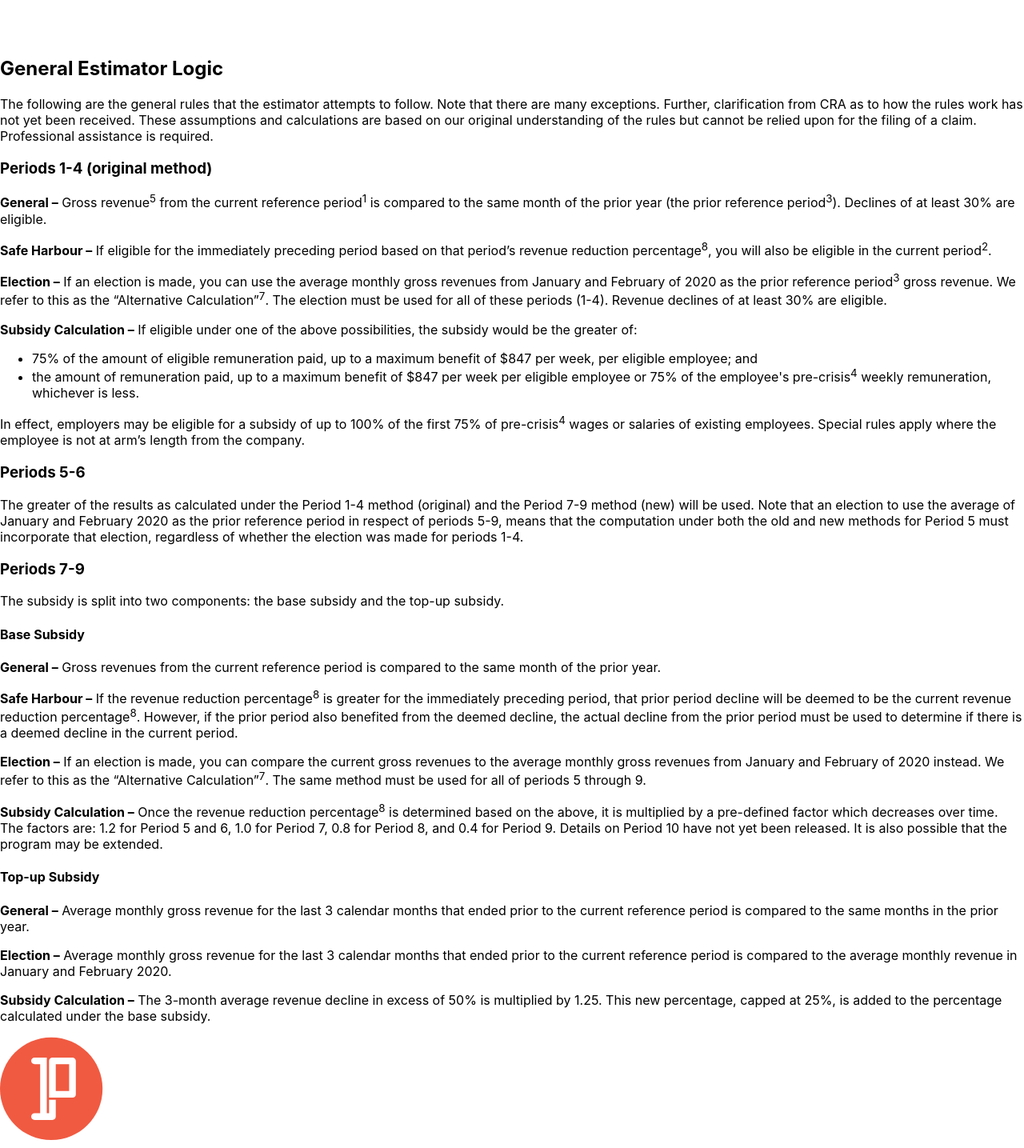
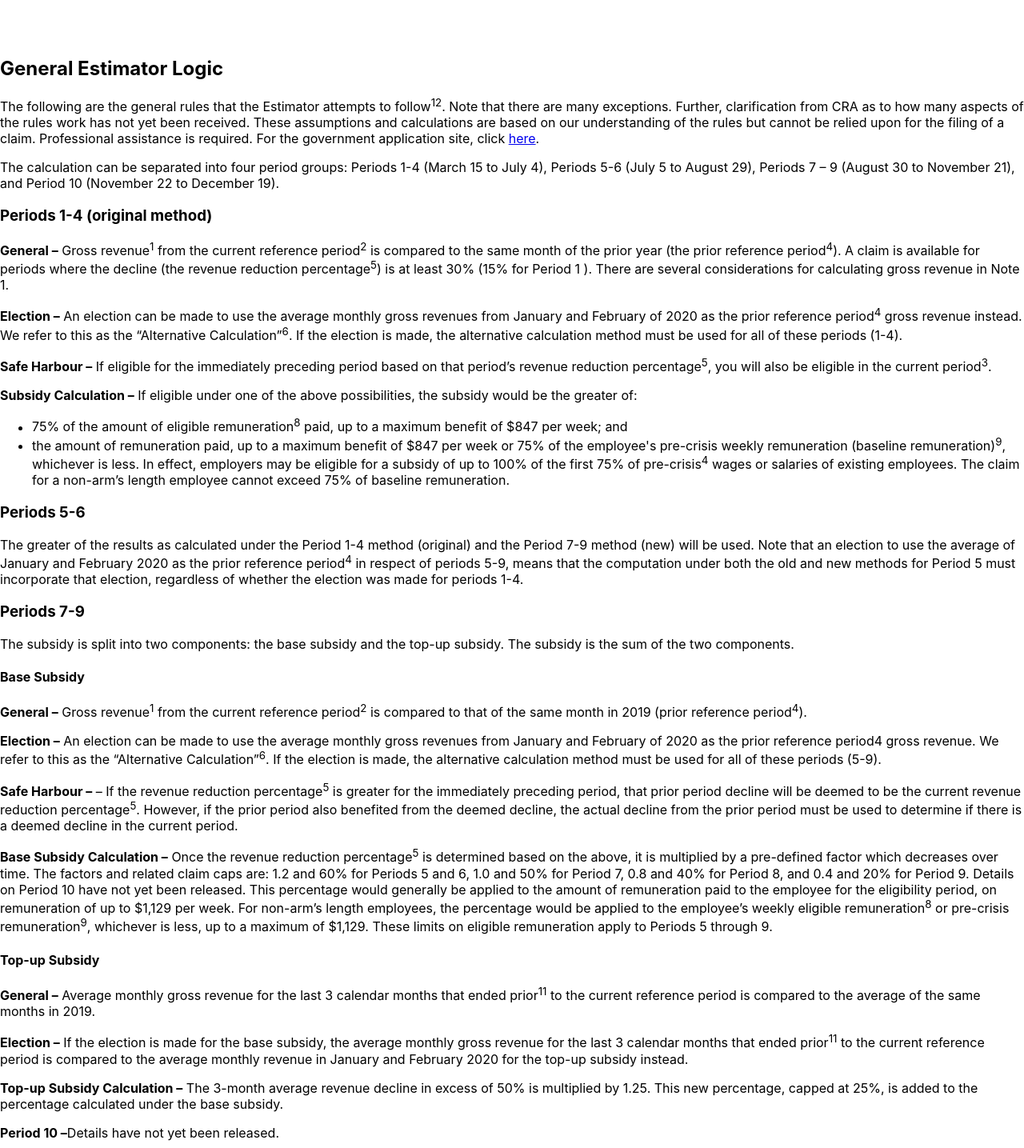
Before and after one commit to gopunchcard/cews-calculator, a React (Create React App) app: page / in a window 1280 px wide. Shown: the part 4620-6055 px from the top of the page at 80% size. Built offline with nearby package versions, Linux system fonts and the light colour scheme; grey boxes are pictures that could not be loaded; the HTML template or start-up script is replaced by a standard one; a web font is replaced by a local one.

Commit message:
Text changes as per Joe

```diff
--- a/src/Calculator.tsx
+++ b/src/Calculator.tsx
@@ -226,7 +226,7 @@ const Calculator: React.FC<IProps> = (props: IProps) => {
 								<span><br className="d-none d-lg-inline-block" />General</span>
 							</th>
 							<th className="px-3 text-monospace text-right">
-								<a href="#general-notes-7"><br className="d-none d-lg-inline-block" />Alt.<sup>7</sup></a>
+								<a href="#general-notes-7"><br className="d-none d-lg-inline-block" />Alt.<sup>6</sup></a>
 							</th>
 						</tr>
 					</thead>
--- a/src/content/GeneralNotes.tsx
+++ b/src/content/GeneralNotes.tsx
@@ -7,65 +7,69 @@ const GeneralNotes: React.FC<IProps> = (_props: IProps) => {
 		<React.Fragment>
 			<h2>General Estimator Logic</h2>
 			<p>
-				The following are the general rules that the estimator attempts to follow. Note that there are many exceptions.
-				Further, clarification from CRA as to how the rules work has not yet been received.
-				These assumptions and calculations are based on our original understanding of the rules but cannot be relied upon for the filing of a claim.
-				Professional assistance is required.
+				The following are the general rules that the Estimator attempts to follow<sup>12</sup>.  Note that there are many exceptions.  Further, clarification from CRA as to how many aspects of the rules work has not yet been received.  These assumptions and calculations are based on our understanding of the rules but cannot be relied upon for the filing of a claim.  Professional assistance is required. For the government application site, click <a href="https://www.canada.ca/en/revenue-agency/services/subsidy/emergency-wage-subsidy.html">here</a>.
+			</p>
+			<p>
+				The calculation can be separated into four period groups: Periods 1-4 (March 15 to July 4), Periods 5-6 (July 5 to August 29), Periods 7 – 9 (August 30 to November 21), and Period 10 (November 22 to December 19).
+
 			</p>
 			<h3>Periods 1-4 (original method)</h3>
 			<p>
-				<strong>General –</strong> Gross revenue<sup>5</sup> from the current reference period<sup>1</sup> is compared to the same month of the prior year (the prior reference period<sup>3</sup>). Declines of at least 30% are eligible.
+				<strong>General –</strong> Gross revenue<sup>1</sup> from the current reference period<sup>2</sup> is compared to the same month of the prior year (the prior reference period<sup>4</sup>). A claim is available for periods where the decline (the revenue reduction percentage<sup>5</sup>) is at least 30% (15% for Period 1 ). There are several considerations for calculating gross revenue in Note 1.
 			</p>
 			<p>
-				<strong>Safe Harbour –</strong> If eligible for the immediately preceding period based on that period’s revenue reduction percentage<sup>8</sup>, you will also be eligible in the current period<sup>2</sup>.
+				<strong>Election –</strong> An election can be made to use the average monthly gross revenues from January and February of 2020 as the prior reference period<sup>4</sup> gross revenue instead.  We refer to this as the “Alternative Calculation”<sup>6</sup>.  If the election is made, the alternative calculation method must be used for all of these periods (1-4).
 			</p>
 			<p>
-				<strong>Election –</strong> If an election is made, you can use the average monthly gross revenues from January and February of 2020 as the prior reference period<sup>3</sup> gross revenue. We refer to this as the “Alternative Calculation”<sup>7</sup>. The election must be used for all of these periods (1-4). Revenue declines of at least 30% are eligible.
+				<strong>Safe Harbour –</strong> If eligible for the immediately preceding period based on that period’s revenue reduction percentage<sup>5</sup>, you will also be eligible in the current period<sup>3</sup>.
 			</p>
+
 			<p>
 				<strong>Subsidy Calculation –</strong> If eligible under one of the above possibilities, the subsidy would be the greater of:
 			</p>
 			<ul>
 				<li>
-					75% of the amount of eligible remuneration paid, up to a maximum benefit of $847 per week, per eligible employee; and
+					75% of the amount of eligible remuneration<sup>8</sup> paid, up to a maximum benefit of $847 per week; and
 				</li>
 				<li>
-					the amount of remuneration paid, up to a maximum benefit of $847 per week per eligible employee or 75% of the employee's pre-crisis<sup>4</sup> weekly remuneration, whichever is less.
+					the amount of remuneration paid, up to a maximum benefit of $847 per week or 75% of the employee's pre-crisis weekly remuneration (baseline remuneration)<sup>9</sup>, whichever is less.  In effect, employers may be eligible for a subsidy of up to 100% of the first 75% of pre-crisis<sup>4</sup> wages or salaries of existing employees. The claim for a non-arm’s length employee cannot exceed 75% of baseline remuneration.
 				</li>
 			</ul>
-			<p>
-				In effect, employers may be eligible for a subsidy of up to 100% of the first 75% of pre-crisis<sup>4</sup> wages or salaries of existing employees. Special rules apply where the employee is not at arm’s length from the company.
-			</p>
+
 			<h3>Periods 5-6</h3>
 			<p>
-				The greater of the results as calculated under the Period 1-4 method (original) and the Period 7-9 method (new) will be used. Note that an election to use the average of January and February 2020 as the prior reference period in respect of periods 5-9, means that the computation under both the old and new methods for Period 5 must incorporate that election, regardless of whether the election was made for periods 1-4.
+				The greater of the results as calculated under the Period 1-4 method (original) and the Period 7-9 method (new) will be used.  Note that an election to use the average of January and February 2020 as the prior reference period<sup>4</sup> in respect of periods 5-9, means that the computation under both the old and new methods for Period 5 must incorporate that election, regardless of whether the election was made for periods 1-4.
 			</p>
 			<h3>Periods 7-9</h3>
 			<p>
-				The subsidy is split into two components: the base subsidy and the top-up subsidy.
+				The subsidy is split into two components: the base subsidy and the top-up subsidy.  The subsidy is the sum of the two components.
 			</p>
 			<h4>Base Subsidy</h4>
 			<p>
-				<strong>General –</strong> Gross revenues from the current reference period is compared to the same month of the prior year.
+				<strong>General –</strong> Gross revenue<sup>1</sup> from the current reference period<sup>2</sup> is compared to that of the   same month in 2019 (prior reference period<sup>4</sup>).
 			</p>
 			<p>
-				<strong>Safe Harbour –</strong> If the revenue reduction percentage<sup>8</sup> is greater for the immediately preceding period, that prior period decline will be deemed to be the current revenue reduction percentage<sup>8</sup>. However, if the prior period also benefited from the deemed decline, the actual decline from the prior period must be used to determine if there is a deemed decline in the current period.
+				<strong>Election –</strong> An election can be made to use the average monthly gross revenues from January and February of 2020 as the prior reference period4 gross revenue. We refer to this as the “Alternative Calculation”<sup>6</sup>.  If the election is made, the alternative calculation method must be used for all of these periods (5-9).
 			</p>
 			<p>
-				<strong>Election –</strong> If an election is made, you can compare the current gross revenues to the average monthly gross revenues from January and February of 2020 instead. We refer to this as the “Alternative Calculation”<sup>7</sup>. The same method must be used for all of periods 5 through 9.
+				<strong>Safe Harbour –</strong> – If the revenue reduction percentage<sup>5</sup> is greater for the immediately preceding period, that prior period decline will be deemed to be the current revenue reduction percentage<sup>5</sup>.  However, if the prior period also benefited from the deemed decline, the actual decline from the prior period must be used to determine if there is a deemed decline in the current period.
 			</p>
+
 			<p>
-				<strong>Subsidy Calculation –</strong> Once the revenue reduction percentage<sup>8</sup> is determined based on the above, it is multiplied by a pre-defined factor which decreases over time. The factors are: 1.2 for Period 5 and 6, 1.0 for Period 7, 0.8 for Period 8, and 0.4 for Period 9. Details on Period 10 have not yet been released. It is also possible that the program may be extended.
+				<strong>Base Subsidy Calculation –</strong> Once the revenue reduction percentage<sup>5</sup> is determined based on the above, it is multiplied by a pre-defined factor which decreases over time.  The factors and related claim caps are: 1.2 and 60% for Periods 5 and 6, 1.0 and 50% for Period 7, 0.8 and 40% for Period 8, and 0.4 and 20% for Period 9. Details on Period 10 have not yet been released.  This percentage would generally be applied to the amount of remuneration paid to the employee for the eligibility period, on remuneration of up to $1,129 per week.  For non-arm’s length employees, the percentage would be applied to the employee’s weekly eligible remuneration<sup>8</sup> or pre-crisis remuneration<sup>9</sup>, whichever is less, up to a maximum of $1,129.  These limits on eligible remuneration apply to Periods 5 through 9.
 			</p>
 			<h4>Top-up Subsidy</h4>
 			<p>
-				<strong>General –</strong> Average monthly gross revenue for the last 3 calendar months that ended prior to the current reference period is compared to the same months in the prior year.
+				<strong>General –</strong> Average monthly gross revenue for the last 3 calendar months that ended prior<sup>11</sup> to the current reference period is compared to the average of the same months in 2019.
 			</p>
 			<p>
-				<strong>Election –</strong> Average monthly gross revenue for the last 3 calendar months that ended prior to the current reference period is compared to the average monthly revenue in January and February 2020.
+				<strong>Election –</strong> If the election is made for the base subsidy, the average monthly gross revenue for the last 3 calendar months that ended prior<sup>11</sup> to the current reference period is compared to the average monthly revenue in January and February 2020 for the top-up subsidy instead.
 			</p>
 			<p>
-				<strong>Subsidy Calculation –</strong> The 3-month average revenue decline in excess of 50% is multiplied by 1.25. This new percentage, capped at 25%, is added to the percentage calculated under the base subsidy.
+				<strong>Top-up Subsidy Calculation –</strong> The 3-month average revenue decline in excess of 50% is multiplied by 1.25.  This new percentage, capped at 25%, is added to the percentage calculated under the base subsidy.
+			</p>
+			<p>
+				<strong>Period 10 –</strong>Details have not yet been released.
 			</p>
 		</React.Fragment>
 	);
--- a/src/content/GeneralNotesFooterNotes.tsx
+++ b/src/content/GeneralNotesFooterNotes.tsx
@@ -9,48 +9,64 @@ const GeneralNotesFooterNotes: React.FC<IProps> = (_props: IProps) => {
 			<h3 className="h6 text-uppercase">Notes:</h3>
 			<ol className="small">
 				<li id="general-notes-1">
-					<strong>“Current reference period”</strong> refers to a particular month in 2020 that is defined by legislation in respect of each particular period.  They are:  Period 1 – March, 2 – April, 3 – May, 4 – June, 5 – July, 6 – August, 7 – September, 8 – October, 9 – November.  Gross revenue from this month is used in determining entitlement to the subsidy.
+					<strong>“Gross revenue” (qualifying revenue)</strong> is total revenues arising in the course of the ordinary activities of the eligible entity (generally from the sale of goods, the rendering of services and the use by others of resources of the eligible entity), not reduced by expenses. There are several restrictions and possible elections (some of which must be made for multiple or all periods) for determining gross revenue for a period.  For example, gross revenues could be calculated on the cash or accrual basis, non-arm’s length revenue is generally excluded (but there is an exception available), and there are possibilities for aggregating or separating income within corporate groups.  The calculation assumes that these items have been taken into account when the gross revenue is entered into the calculator for each particular month.
 				</li>
 				<li id="general-notes-2">
+					<strong>“Current reference period”</strong> refers to a particular month in 2020 that is defined by legislation in respect of each particular claim period.  They are:  Period 1 – March, 2 – April, 3 – May, 4 – June, 5 – July, 6 – August, 7 – September, 8 – October, 9 – November.  Gross revenue from this month is used in determining entitlement to the subsidy.
+				</li>
+				<li id="general-notes-3">
 					<strong>“Current period”</strong> refers to the period for which the claim is being made.
 				</li>
-				<li id="general-notes-3">
-					<strong>“Prior reference period”</strong> – Gross revenue from the prior reference period is measured against that of the current reference period to determine the revenue reduction percentage<sup>8</sup>.  It is the same month from the prior year as the current reference period.  However, an election can be made which effectively changes it to January and February of 2020.
-				</li>
 				<li id="general-notes-4">
-					<strong>“Pre-crisis weekly remuneration” (baseline remuneration)</strong> is calculated based on the January 1 to March 15, 2020 time span.  However, elections could be made for the period to be: March 1, 2019 to May 31, 2019 for Periods 1-3; March 1, 2019 to June 30, 2019 or March 1, 2019 to May 31, 2019 for Period 4; and July 1, 2019 to December 31, 2019 for Periods 5-9.
+					<strong>“Prior reference period”</strong> Gross revenue from the prior reference period is measured against that of the current reference period to determine the revenue reduction percentage5.  It is the same month from the prior year as the current reference period.  However, an election can be made which effectively changes it to January and February of 2020.  See “Alternative calculation” in note 6.
 				</li>
 				<li id="general-notes-5">
-					<strong>“Gross revenue”</strong> – is basically total revenues not reduced by expenses. There are several restrictions and possibilities for determining gross revenue for a period.  For example, it could be calculated on the cash or accrual basis, non-arm’s length revenue is generally excluded (but there is an exception available), and there are possibilities for aggregating or separating income within corporate groups.  The calculation assumes that these items have been taken into account when the gross revenue is entered into the calculator for each particular month.
+					<strong>“Revenue reduction percentage”</strong>of an eligible entity for a qualifying period is the percentage by which revenue has declined from the prior reference period to the current reference period.  In particular, it is calculated using this formula (expressed as a percentage): <strong>1 − A/B</strong><br />
+					where
+
+					<ol type="A">
+						<li>
+							is the eligible entity’s qualifying revenue for the current reference period for the qualifying period; and
+					</li>
+						<li>
+							is the eligible entity’s qualifying revenue for the prior reference period for the qualifying period – or, if the prior reference period is January and February 2020, the amount determined by the formula in subparagraph (c)(ii) of the definition <em>qualifying entity</em> – or a period prescribed by regulation in respect of the eligible entity for the qualifying period. <em>(pourcentage de baisse de revenu)</em>
+						</li>
+					</ol>
 				</li>
 				<li id="general-notes-6">
-					<strong>“Eligible remuneration”</strong> generally includes wages, salaries and benefits paid.  Note that the amount of remuneration eligible is limited by several factors.  For example, there is a cap of $1,129 per eligible employee per week, and amounts vary based on whether the employee was arm’s length or not, and what their pre-crisis remuneration was.  Further, there have been some slight changes to the amounts that can be claimed under the original method as compared to the new method.  For example, under the original method, if 75% of an arm’s length employee’s pre-crisis remuneration was greater than 75% of remuneration paid during the particular period, the claim could be based on the pre-crisis remuneration instead.  This could have potentially led to a 100% subsidy.  The option to use pre-crisis remuneration for arm’s length employees has been eliminated under the new method.  It is assumed that the user has already determined how much eligible remuneration is available for use.
+					<strong>“Alternative calculation”</strong> The election to use the alternative method (average of January and February 2020) is made once for all 4 of the first Periods (ended July 4, 2020) and again for all remaining Periods (5-10  ).  For these remaining Periods  , if the alternative method is selected, it must be used for both the top-up and base subsidy calculations.
 				</li>
 				<li id="general-notes-7">
-					<strong>“Alternative calculation”</strong> – The election to use the alternative method (average of January and February, 2020) is made once for <strong>all four of the first periods</strong> (ended July 4, 2020) and again for all remaining periods.  For these remaining periods, if the alternative method is selected, it must be used for both the top-up and base subsidy calculations.
+					<strong>“Election for Period 5”</strong> – In determining the subsidy for Period 5, the results may depend on the revenue reduction percentage from Period 4.  There is a possibility that a different decision (election) has been made in respect of using the alternative prior reference period of January and February 2020 for Periods 1-4 as for Periods 5-9.  The estimator assumes that the same decision was made for both sets of periods.
 				</li>
 				<li id="general-notes-8">
-					<strong>“Revenue reduction percentage”</strong> of an eligible entity for a qualifying period, means the result (expressed as a percentage) of the formula: <strong>1 − A/B</strong><br />
-					where
-				<ol type="A">
-					<li>
-						is the eligible entity’s qualifying revenue for the current reference period for the qualifying period; and
-					</li>
-					<li>
-						is the eligible entity’s qualifying revenue for the prior reference period for the qualifying period – or, if the prior reference period is January and February 2020, the amount determined by the formula in subparagraph (c)(ii) of the definition <em>qualifying entity</em> – or a period prescribed by regulation in respect of the eligible entity for the qualifying period. <em>(pourcentage de baisse de revenu)</em>
-					</li>
-				</ol>
+					<strong>“Eligible remuneration”</strong> generally includes wages, salaries and benefits paid.  Note that the amount of remuneration eligible for the subsidy is limited by several factors.  It is assumed that the Estimator user has already determined the available weekly eligible remuneration (and baseline remuneration, where applicable) for each employee.
 				</li>
 				<li id="general-notes-9">
-					<strong>Elections for Periods 5 and 6</strong> – In determining the subsidy under the original method for periods 5 and 6, it is assumed that the decision of whether or not to elect to use the January/February prior reference period has stayed that same for Periods 5-9 as it was for Periods 1-4.
+					<strong>"Pre-crisis weekly remuneration" (baseline remuneration)</strong> )    is generally the average weekly eligible remuneration paid to the eligible employee by the eligible entity during the January 1 to March 15, 2020 period.  However, elections could be made for the period to beelections can be made for these dates to change.  The available election dates for each claim period are:
+					<ul>
+						<li>Periods 1-3: March 1, 2019 to May 31, 2019 </li>
+						<li>Period 4: March 1, 2019 to June 30, 2019 or March 1, 2019 to May 31, 2019</li>
+						<li>Periods 5-9: July 1, 2019 to December 31, 2019    </li>
+					</ul>
+					These elections can be made on an employee by employee basis.  It is assumed that the Estimator user has determined the baseline remuneration and any impacts on remuneration eligible for the subsidy.
 				</li>
 				<li id="general-notes-10">
-					It is assumed that the business operated throughout January and February of 2020.
+					<strong>10)	3-month reference periods for top-up subsidy </strong> The applicable months are as follows:
+					<ul>
+						<li>Period 5 – April to June</li>
+						<li>Period 6 – May to July</li>
+						<li>Period 7 – June to August</li>
+						<li>Period 8 – July to September</li>
+						<li>Period 9 – August to October</li>
+					</ul>
 				</li>
-				<li id="general-notes-11">
+				<li id="general-notes-11">This calculator does not provide results in respect of furloughed employees (those being paid but who are not working).</li>
+
+				<li id="general-notes-12">
 					No information entered in the calculator is saved.
 				</li>
-				<li id="general-notes-12">
+				<li id="general-notes-13">
 					For more information on the subsidy, see the following Government of Canada documents: {` `}
 					<a href="https://www.canada.ca/en/department-finance/news/2020/04/additional-details-on-the-canada-emergency-wage-subsidy0.html" target="_blank" rel="noreferrer noopener">
 						Backgrounder 1
```
